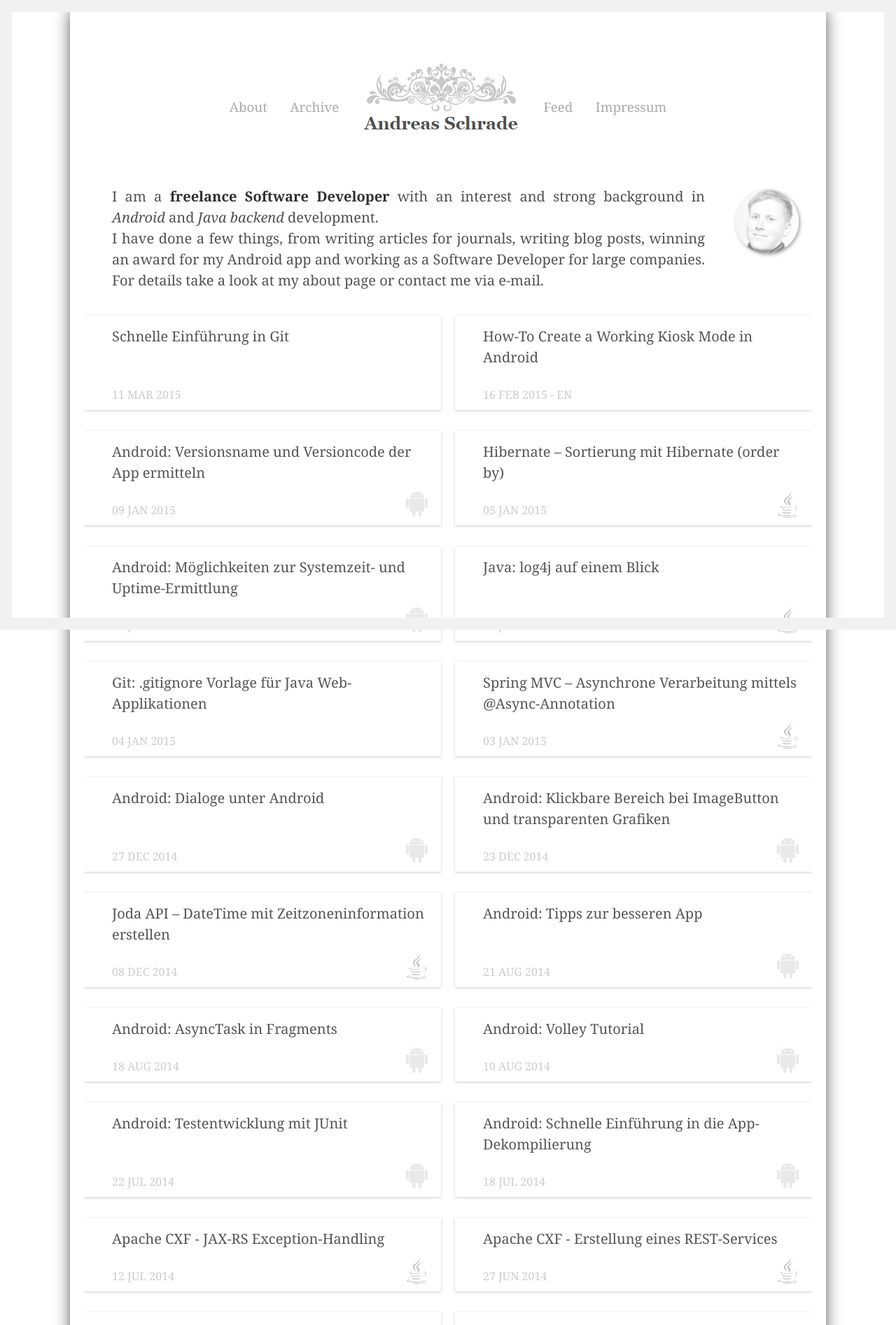
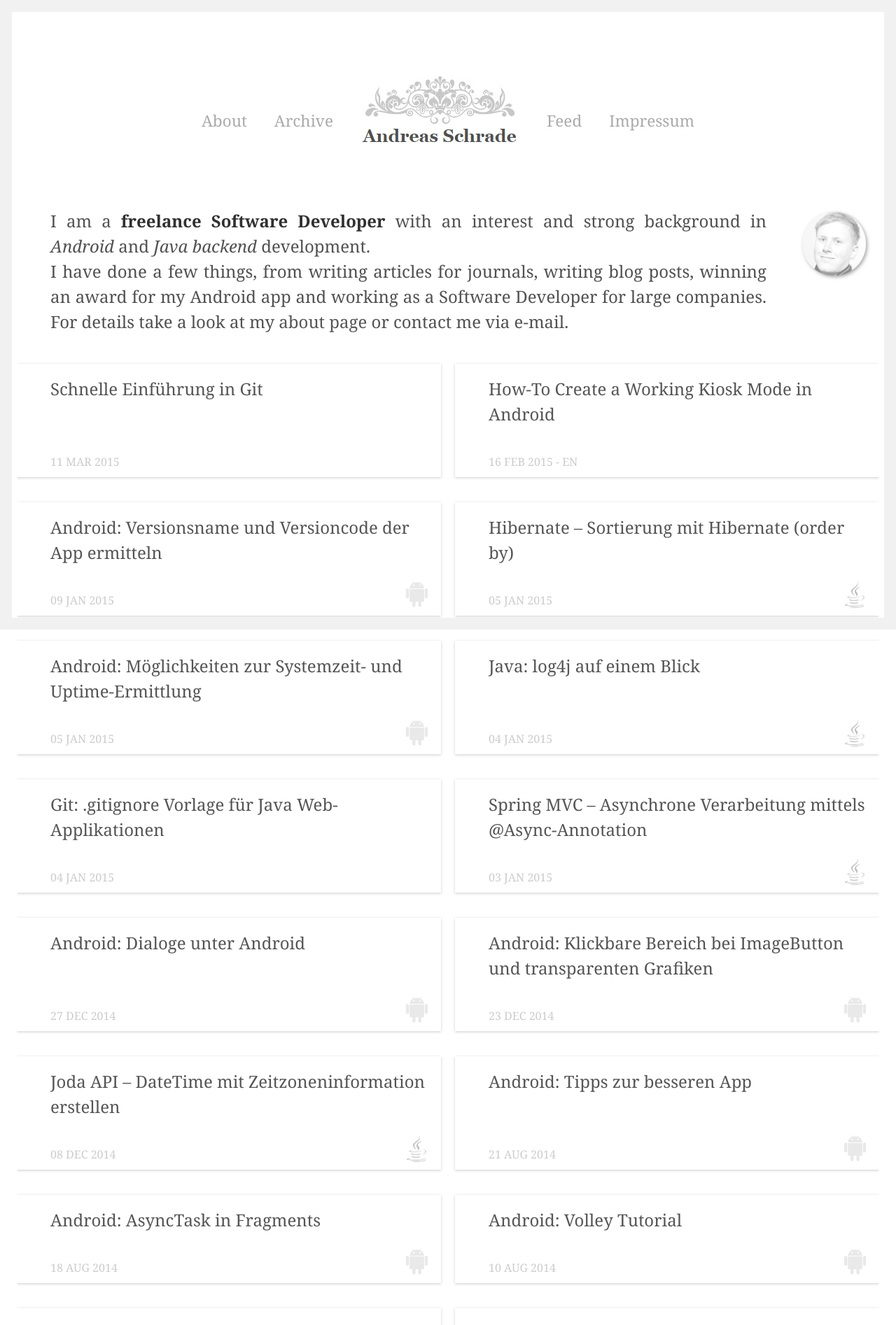
Before and after one commit to andreasschrade/andreasschrade.github.com, a Jekyll site: the page built from index.html, in a window 1280 px wide. Shown: the top 1894 px of the page at 70% size. Built offline with Jekyll 4.4.1, drawn with Linux system fonts in a browser that asks for light colours; Markdown is read by kramdown in place of the engine named in the settings; the list of posts is cut into pages by our own code.

Commit message:
updated css

```diff
--- a/public/css/poole.css
+++ b/public/css/poole.css
@@ -54,7 +54,7 @@
 }
 @media (min-width: 38em) {
   html {
-    font-size: 20px;
+    font-size: 150%;
   }
 }
 
```
